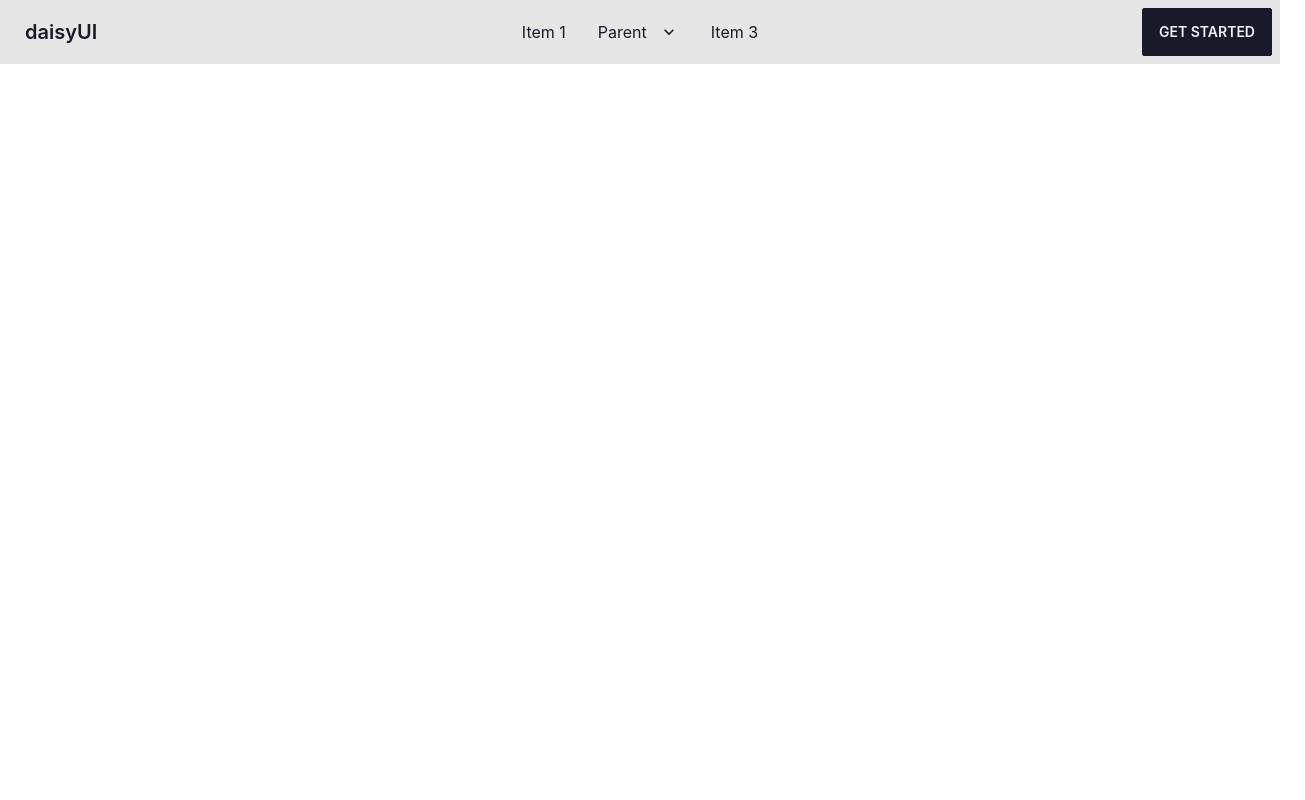
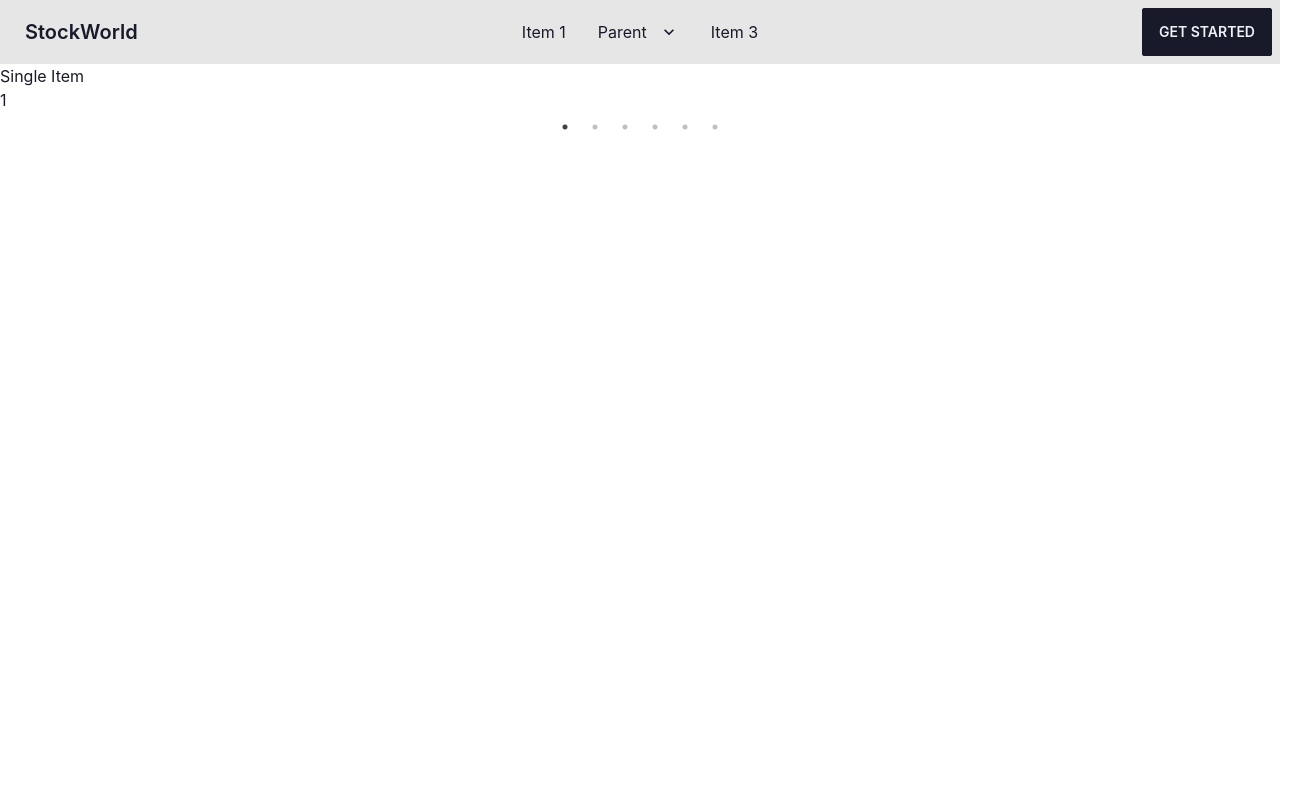
Before and after one commit to kdipto1/Stock-World-Client, a React (Create React App) app: page / in a window 1280 px wide. Shown: the top 800 px of the page, 1305 px wide, since content can reach past the window. Built offline with nearby package versions, Linux system fonts and the light colour scheme.

Commit message:
react slick slider package added

```diff
--- a/package.json
+++ b/package.json
@@ -13,6 +13,8 @@
     "react-firebase-hooks": "^5.0.3",
     "react-router-dom": "6",
     "react-scripts": "5.0.1",
+    "react-slick": "^0.29.0",
+    "slick-carousel": "^1.8.1",
     "web-vitals": "^2.1.0"
   },
   "scripts": {
--- a/src/App.js
+++ b/src/App.js
@@ -3,6 +3,8 @@ import { Routes, Route, Link } from "react-router-dom";
 import Header from "./Pages/Header/Header";
 import Footer from "./Pages/Footer/Footer";
 import Home from "./Pages/Home/Home";
+import "slick-carousel/slick/slick.css";
+import "slick-carousel/slick/slick-theme.css";
 
 
 function App() {
--- a/src/Pages/Banner/Banner.js
+++ b/src/Pages/Banner/Banner.js
@@ -1,10 +1,38 @@
 import React from 'react';
+import Slider from 'react-slick';
 
 const Banner = () => {
+  const settings = {
+    dots: true,
+    infinite: true,
+    speed: 500,
+    slidesToShow: 1,
+    slidesToScroll: 1,
+  };
   return (
-    <div>
-
-    </div>
+    <section>
+      <h2> Single Item</h2>
+      <Slider {...settings}>
+        <div>
+          <h3>1</h3>
+        </div>
+        <div>
+          <h3>2</h3>
+        </div>
+        <div>
+          <h3>3</h3>
+        </div>
+        <div>
+          <h3>4</h3>
+        </div>
+        <div>
+          <h3>5</h3>
+        </div>
+        <div>
+          <h3>6</h3>
+        </div>
+      </Slider>
+    </section>
   );
 };
 
--- a/src/Pages/Header/Header.js
+++ b/src/Pages/Header/Header.js
@@ -55,7 +55,7 @@ const Header = () => {
             </li>
           </ul>
         </div>
-        <a className="btn btn-ghost normal-case text-xl">daisyUI</a>
+        <a className="btn btn-ghost normal-case text-xl">StockWorld</a>
       </div>
       <div className="navbar-center hidden lg:flex">
         <ul className="menu menu-horizontal p-0">
--- /dev/null
+++ b/src/Pages/Login/Login.js
@@ -0,0 +1,11 @@
+import React from 'react';
+
+const Login = () => {
+  return (
+    <div>
+
+    </div>
+  );
+};
+
+export default Login;
--- a/src/index.css
+++ b/src/index.css
@@ -1,6 +1,7 @@
 @tailwind base;
 @tailwind components;
 @tailwind utilities;
+
 
 body {
   margin: 0;
```
Also changed, not shown: src/Pages/Home/Home.js (+4 -4 lines), 1 other file (tests, documents, lock files or other folders).
